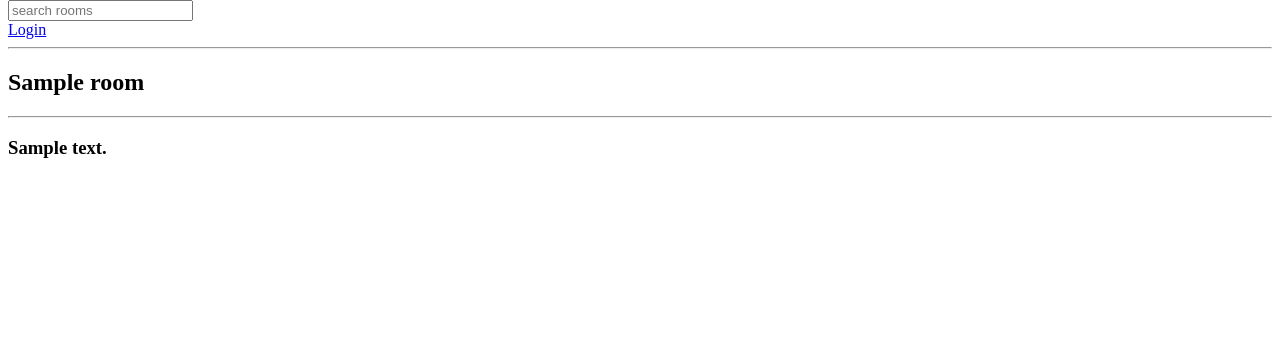
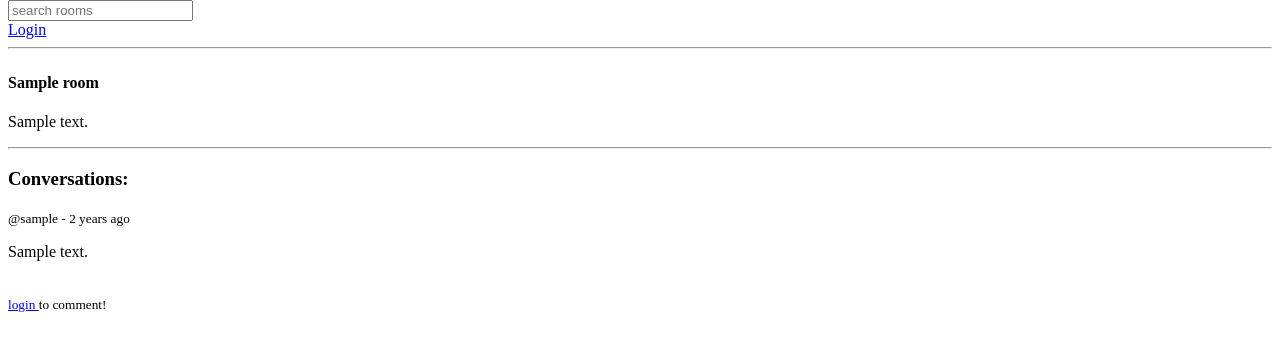
Before and after one commit to megamind400/DjangoForum, a Django app: page /room/1/ in a window 1280 px wide. Shown: the part 26-377 px from the top of the page. Run offline with Django 4.2, Linux system fonts and the light colour scheme; tables that the repository leaves empty hold one stand-in row (values such as "Sample post").

Commit message:
commenting added

```diff
--- a/base/templates/base/LoginReg.html
+++ b/base/templates/base/LoginReg.html
@@ -10,7 +10,7 @@
         <label> username: </label>
         <input type="text" name="username" placeholder="username" />
         <label> password: </label>
-        <input type="text" name="password" placeholder="Password" />
+        <input type="password" name="password" placeholder="Password" />
 
         <input type="submit" value="Login" />
         <br>
--- a/base/templates/base/room.html
+++ b/base/templates/base/room.html
@@ -7,19 +7,43 @@
 
 </head>
 <h3>
-
-    <h2>{{room.name}} </h2>
-    <hr>
-    <h3> {{ room.description}} </h3>
-
-
-
-</h3>
-
-<h6>
+    <h6>
                 {% if request.user == room.host %}
                 <h6><a href="{% url 'update-room' room.id %}"> Edit </a>
                 <a href="{% url 'delete-room' room.id %}"> Delete </a></h6>
                 {% endif %}
-</h6>
+    </h6>
+    <h4>{{room.name}} </h4>
+
+    <p> {{ room.description}} </p>
+    <hr>
+    <div class="comment-wrap">
+    {% if room_messages%}
+    <h3> Conversations: </h3>
+    {% else %}
+    <h5> no conversations yet! </h5>
+    {% endif %}
+    {% for rms in room_messages %}
+        <div>
+        <small>@{{rms.user}} - {{rms.created|timesince}} ago</small>
+        <p> {{rms.body}}</p>
+        <br>
+        </div>
+    {% endfor %}
+    {% if request.user.is_authenticated %}
+    <div clss="comment-form">
+        <form method='POST' action="">
+            {% csrf_token %}
+            <input placeholder="whats on your mind?..." type="text" name="body" />
+        </form>
+    </div>
+    {% else %}
+        <small> <a href="{% url 'loginreg' %}"> login </a> to comment! </small>
+    {% endif %}
+
+    </div>
+
+</h3>
+
+
 {% endblock %}
--- a/base/views.py
+++ b/base/views.py
@@ -13,7 +13,7 @@ from django.contrib.auth.decorators import login_required
 from django.contrib.auth.forms import UserCreationForm
 
 from .forms import RoomForm
-from .models import Room,Topic
+from .models import Room,Topic, Message
 
 
 
@@ -34,8 +34,16 @@ def home(request):
 
 def room(request, pk):
     room = Room.objects.get(id=pk)
+    room_messages = room.message_set.all().order_by('-created')
 
-    context = {'room': room}
+    if request.method == 'POST':
+        message = Message.objects.create(
+                user= request.user,
+                room= room,
+                body= request.POST.get('body')
+        )
+        return redirect('room', pk=room.id)
+    context = {'room': room, 'room_messages': room_messages}
     return render(request, 'base/room.html',context )
 
 @login_required(login_url='loginreg') #if the user is not logged in redirect to 'loginreg'
```
